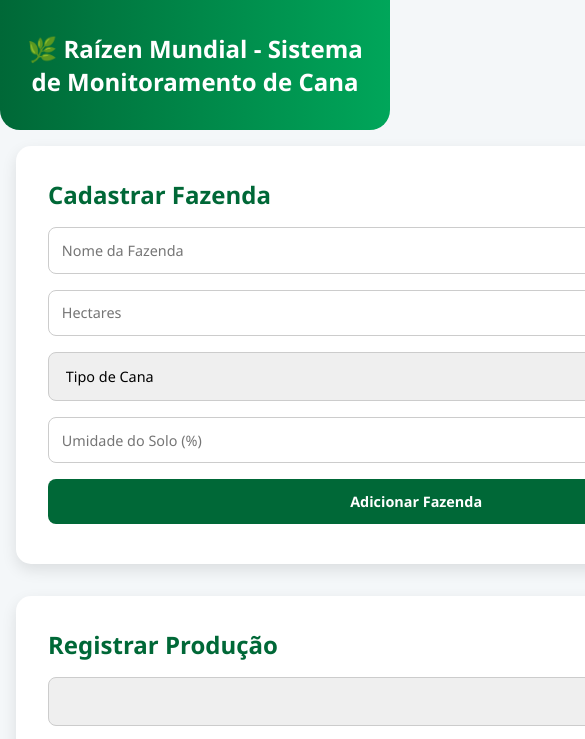
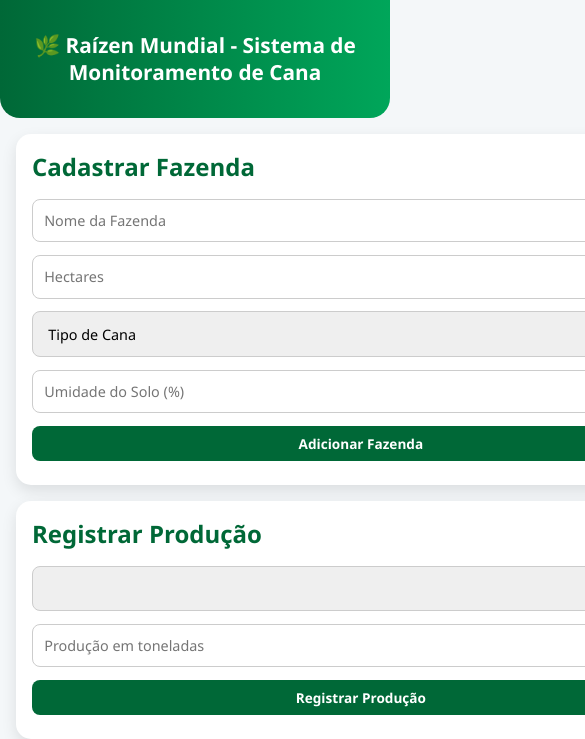
Before and after one commit to fiordelice/mundialRaizen, a plain HTML site: page index.html in a window 390 px wide. Shown: the top 739 px of the page, 585 px wide, since content can reach past the window. Drawn offline with nearby package versions, Linux system fonts and the light colour scheme.

Commit message:
Update style.css

```diff
--- a/style.css
+++ b/style.css
@@ -1,85 +1,186 @@
-* { margin:0; padding:0; box-sizing:border-box; font-family: "Segoe UI", sans-serif; }
+* {
+  margin: 0;
+  padding: 0;
+  box-sizing: border-box;
+  font-family: "Segoe UI", sans-serif;
+}
 
-body { background:#f4f7f9; color:#333; }
+body {
+  background: #f4f7f9;
+  color: #333;
+}
 
 header {
   background: linear-gradient(90deg, #006837, #00a65a);
-  color:white;
-  padding:2rem 1rem;
-  text-align:center;
-  border-radius:0 0 20px 20px;
+  color: white;
+  padding: 2rem 1rem;
+  text-align: center;
+  border-radius: 0 0 20px 20px;
 }
 
-header h1 { font-size:2rem; }
+header h1 {
+  font-size: 2rem;
+  line-height: 1.3;
+}
 
-main { padding:2rem; display:grid; gap:2rem; }
+main {
+  padding: 2rem;
+  display: grid;
+  gap: 2rem;
+}
 
 .card {
-  background:white;
-  padding:2rem;
-  border-radius:15px;
-  box-shadow:0 6px 15px rgba(0,0,0,0.1);
+  background: white;
+  padding: 2rem;
+  border-radius: 15px;
+  box-shadow: 0 6px 15px rgba(0, 0, 0, 0.1);
 }
 
-h2 { color:#006837; margin-bottom:1rem; }
-
-form { display:flex; flex-direction:column; gap:1rem; }
-
-input, select, button {
-  padding:0.8rem;
-  border-radius:8px;
-  border:1px solid #ccc;
-  font-size:1rem;
+h2 {
+  color: #006837;
+  margin-bottom: 1rem;
 }
 
-input:focus, select:focus { border-color:#006837; outline:none; box-shadow:0 0 5px rgba(0,104,55,0.3); }
+form {
+  display: flex;
+  flex-direction: column;
+  gap: 1rem;
+}
+
+input,
+select,
+button {
+  padding: 0.8rem;
+  border-radius: 8px;
+  border: 1px solid #ccc;
+  font-size: 1rem;
+}
+
+input:focus,
+select:focus {
+  border-color: #006837;
+  outline: none;
+  box-shadow: 0 0 5px rgba(0, 104, 55, 0.3);
+}
 
 button {
-  background:#006837;
-  color:white;
-  border:none;
-  cursor:pointer;
-  font-weight:bold;
-  transition:0.3s;
+  background: #006837;
+  color: white;
+  border: none;
+  cursor: pointer;
+  font-weight: bold;
+  transition: 0.3s;
 }
 
-button:hover { background:#00853e; }
+button:hover {
+  background: #00853e;
+}
 
 .message {
-  margin-top:0.5rem;
-  color:#006837;
-  font-weight:bold;
+  margin-top: 0.5rem;
+  font-weight: bold;
 }
 
-.table-container { overflow-x:auto; margin-top:1rem; }
+.table-container {
+  overflow-x: auto;
+  margin-top: 1rem;
+}
 
-table { width:100%; border-collapse:collapse; }
-th, td { padding:0.8rem; border:1px solid #ddd; text-align:center; }
-th { background:#00a65a; color:white; }
-tr:nth-child(even) { background:#f2f2f2; }
+table {
+  width: 100%;
+  border-collapse: collapse;
+  min-width: 600px; /* garante largura mínima da tabela */
+}
+
+th,
+td {
+  padding: 0.8rem;
+  border: 1px solid #ddd;
+  text-align: center;
+}
+
+th {
+  background: #00a65a;
+  color: white;
+}
+
+tr:nth-child(even) {
+  background: #f2f2f2;
+}
 
 .excluir-btn {
-  background:#e53935;
-  color:white;
-  border:none;
-  padding:0.4rem 0.6rem;
-  border-radius:5px;
-  cursor:pointer;
+  background: #e53935;
+  color: white;
+  border: none;
+  padding: 0.4rem 0.6rem;
+  border-radius: 5px;
+  cursor: pointer;
 }
 
-.excluir-btn:hover { background:#d32f2f; }
+.excluir-btn:hover {
+  background: #d32f2f;
+}
 
 footer {
-  text-align:center;
-  padding:1rem;
-  background:#006837;
-  color:white;
-  margin-top:2rem;
-  border-radius:20px 20px 0 0;
+  text-align: center;
+  padding: 1rem;
+  background: #006837;
+  color: white;
+  margin-top: 2rem;
+  border-radius: 20px 20px 0 0;
 }
 
-@media(max-width:768px){
-  main{padding:1rem;}
-  input, select, button{font-size:0.9rem;}
-  header h1{font-size:1.5rem;}
+/* ================= RESPONSIVIDADE ================= */
+
+@media (max-width: 1024px) {
+  main {
+    padding: 1.5rem;
+  }
+  input,
+  select,
+  button {
+    font-size: 0.95rem;
+  }
+  header h1 {
+    font-size: 1.8rem;
+  }
 }
+
+@media (max-width: 768px) {
+  main {
+    padding: 1rem;
+  }
+  form {
+    gap: 0.8rem;
+  }
+  input,
+  select,
+  button {
+    font-size: 0.9rem;
+    padding: 0.7rem;
+  }
+  header h1 {
+    font-size: 1.5rem;
+  }
+}
+
+@media (max-width: 480px) {
+  main {
+    gap: 1rem;
+  }
+  .card {
+    padding: 1rem;
+  }
+  table {
+    font-size: 0.85rem;
+    min-width: 500px;
+  }
+  button,
+  .excluir-btn {
+    font-size: 0.85rem;
+    padding: 0.5rem;
+  }
+  header h1 {
+    font-size: 1.3rem;
+  }
+}
```
